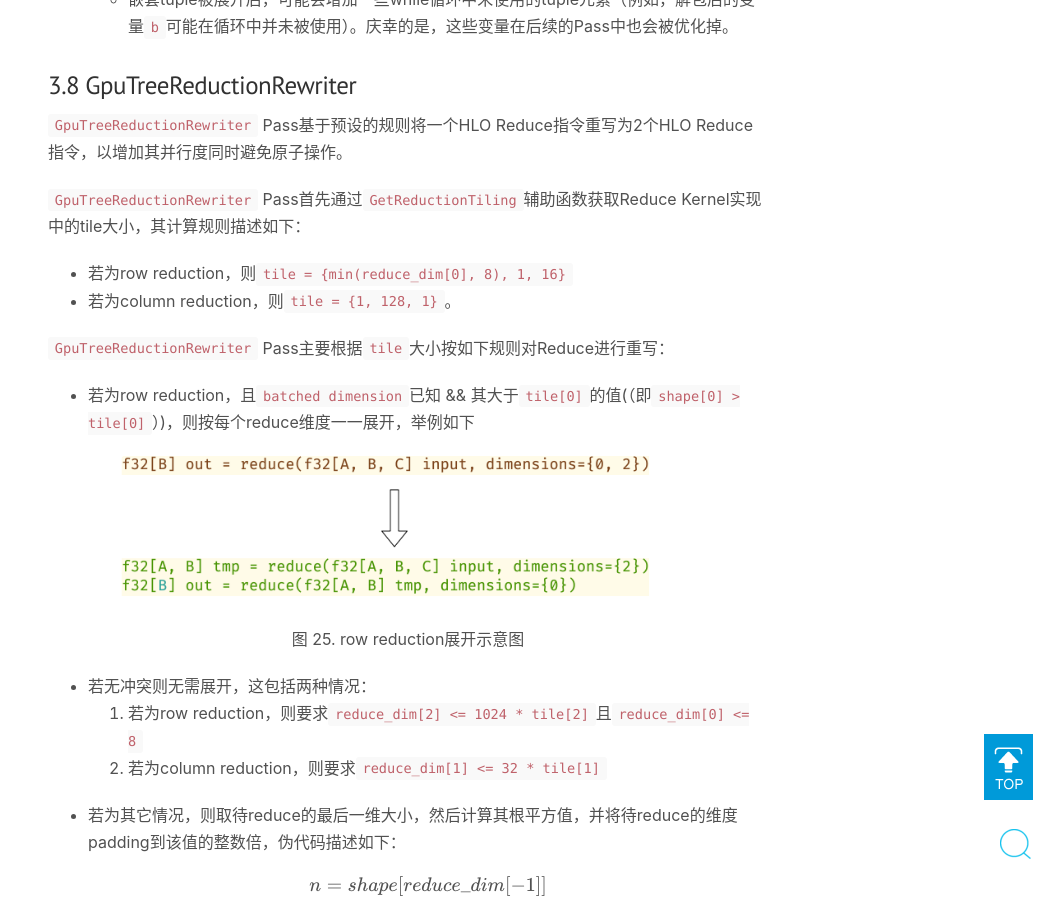
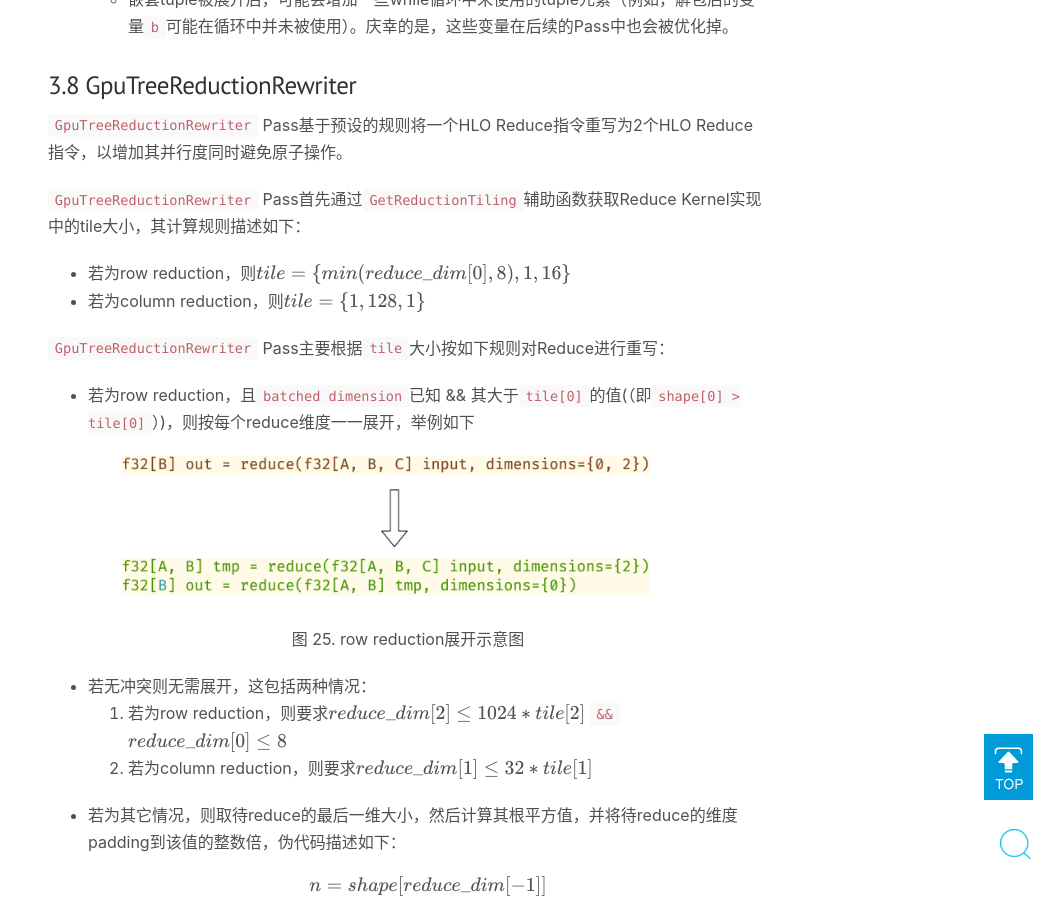
Before and after one commit to wzzju/wzzju.github.io, a Jekyll site: the page built from _posts/2021-12-23-xla-pass.md, in a window 1280 px wide and 900 px high, scrolled down 34180 px. Shown: the whole window, without its empty margins (232-1280 px from the left). Built offline with Jekyll 4.4.1, drawn with Linux system fonts in a browser that asks for light colours; formulas are drawn with MathJax 3; comment, search, counter and statistics services are not loaded.

Commit message:
Update some mathematical formulas.

```diff
--- a/_posts/2021-12-23-xla-pass.md
+++ b/_posts/2021-12-23-xla-pass.md
@@ -561,8 +561,8 @@ while (pred(state)) {
 `GpuTreeReductionRewriter` Pass基于预设的规则将一个HLO Reduce指令重写为2个HLO Reduce指令，以增加其并行度同时避免原子操作。
 
 `GpuTreeReductionRewriter` Pass首先通过`GetReductionTiling`辅助函数获取Reduce Kernel实现中的tile大小，其计算规则描述如下：
-* 若为row reduction，则`tile = {min(reduce_dim[0], 8), 1, 16}`
-* 若为column reduction，则`tile = {1, 128, 1}`。
+* 若为row reduction，则$$tile = \{min(reduce\_dim[0], 8), 1, 16\}$$
+* 若为column reduction，则$$tile = \{1, 128, 1\}$$
 
 `GpuTreeReductionRewriter` Pass主要根据`tile`大小按如下规则对Reduce进行重写：
 
@@ -574,8 +574,8 @@ while (pred(state)) {
 </center>
 
 * 若无冲突则无需展开，这包括两种情况：
-  1. 若为row reduction，则要求`reduce_dim[2] <= 1024 * tile[2]`且`reduce_dim[0] <= 8`
-  2. 若为column reduction，则要求`reduce_dim[1] <= 32 * tile[1]`
+  1. 若为row reduction，则要求$$reduce\_dim[2] \le 1024 * tile[2] $$ `&&` $$reduce\_dim[0] \le 8$$
+  2. 若为column reduction，则要求$$reduce\_dim[1] \le 32 * tile[1]$$
 
 * 若为其它情况，则取待reduce的最后一维大小，然后计算其根平方值，并将待reduce的维度padding到该值的整数倍，伪代码描述如下：
 
```
